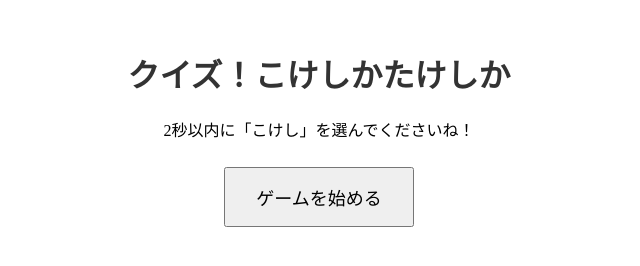
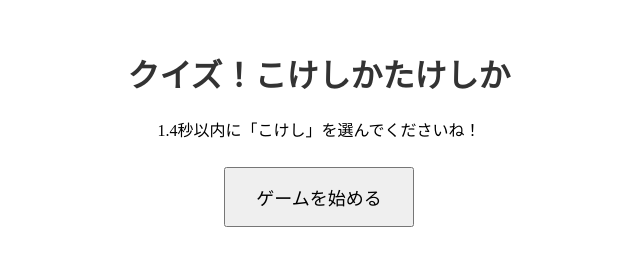
Before and after one commit to waraigoe/koke-shikata-kashika-quiz, a plain HTML site: page index.html in a window 1280 px wide. Shown: the full height of the page, 321-961 px from the left. Drawn offline with Linux system fonts and the light colour scheme.

Commit message:
Update index.html

```diff
--- a/index.html
+++ b/index.html
@@ -10,7 +10,7 @@
 <body>
     <div id="start-screen">
         <h1>クイズ！こけしかたけしか</h1>
-        <p>2秒以内に「こけし」を選んでくださいね！</p>
+        <p>1.4秒以内に「こけし」を選んでくださいね！</p>
         <button id="start-button">ゲームを始める</button>
     </div>
     <div id="game-screen" style="display: none;">
```
